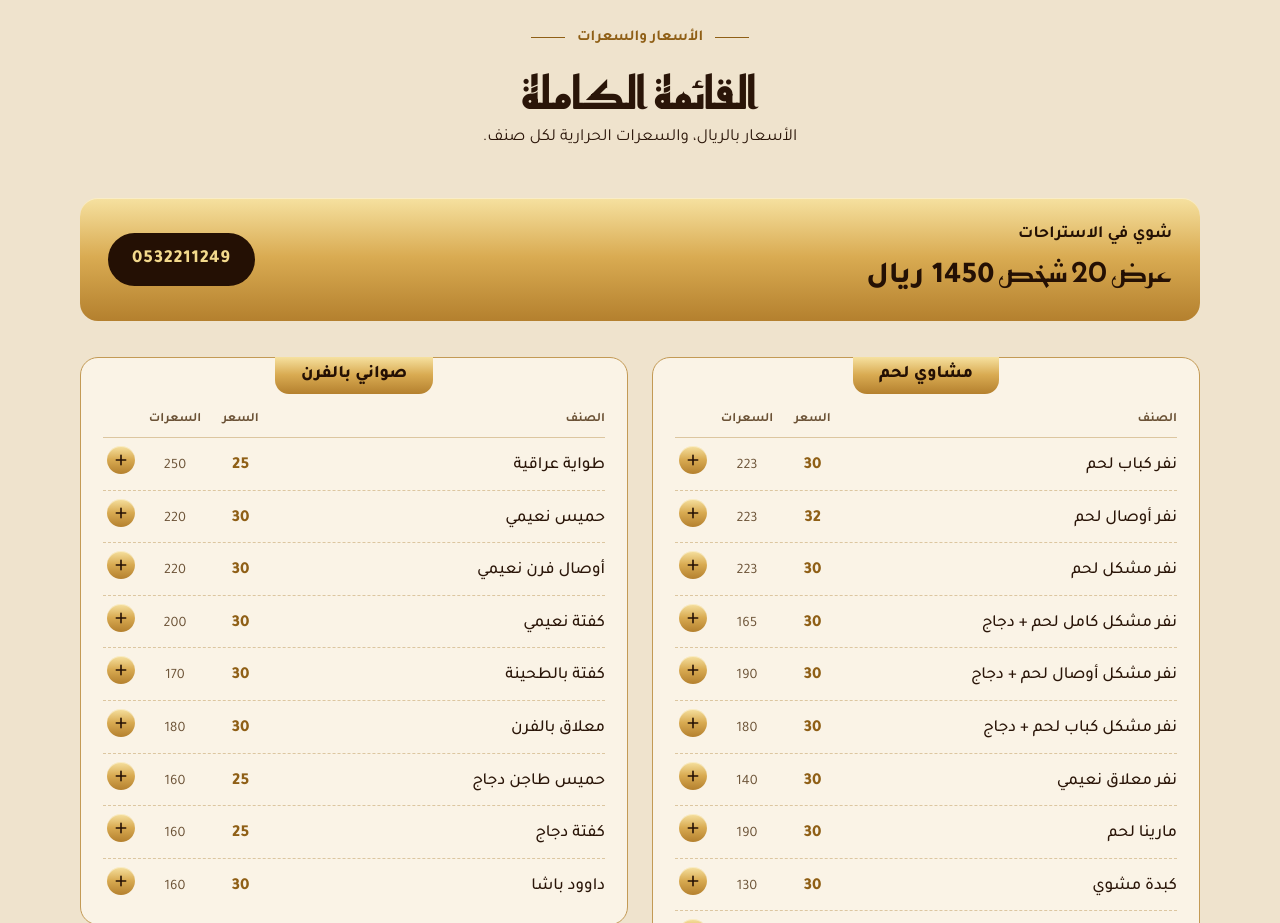
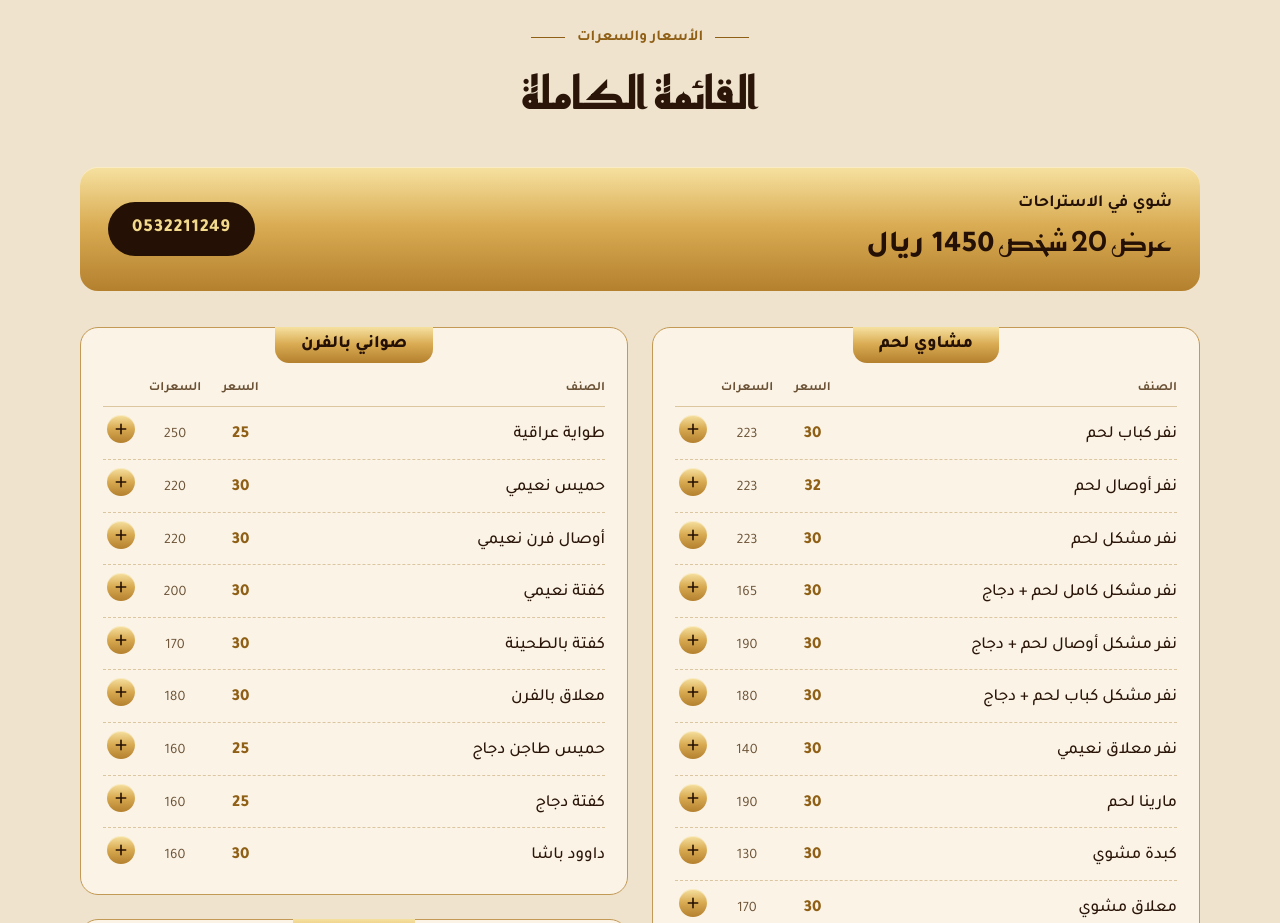
Before and after one commit to malaaknote4-bot/mashawiyat-kasab, a plain HTML site: page index.html in a window 1280 px wide. Shown: the part 2640-3563 px from the top of the page. Drawn offline with Linux system fonts and the light colour scheme.

Commit message:
Remove subtitle under full menu heading
Co-Authored-By: Claude Opus 5.5 <noreply@anthropic.com>
Claude-Session: https://claude.ai/code/session_01LK5ri7qS7m5UpEDHaGbR2S

```diff
--- a/index.html
+++ b/index.html
@@ -183,7 +183,6 @@
       <div class="section-head">
         <p class="eyebrow">الأسعار والسعرات</p>
         <h2>القائمة الكاملة</h2>
-        <p class="section-sub">الأسعار بالريال، والسعرات الحرارية لكل صنف.</p>
       </div>
 
       <div class="offer">
```
